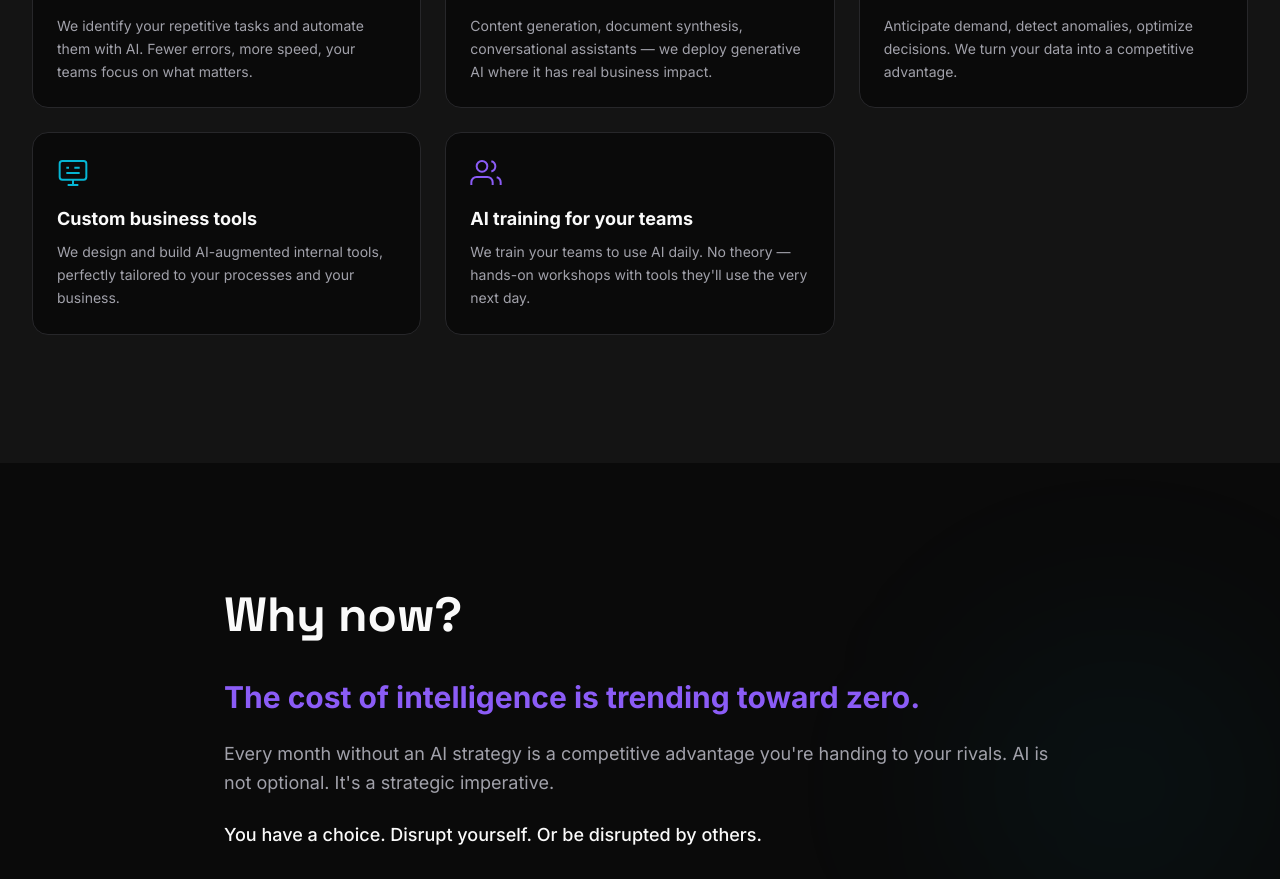
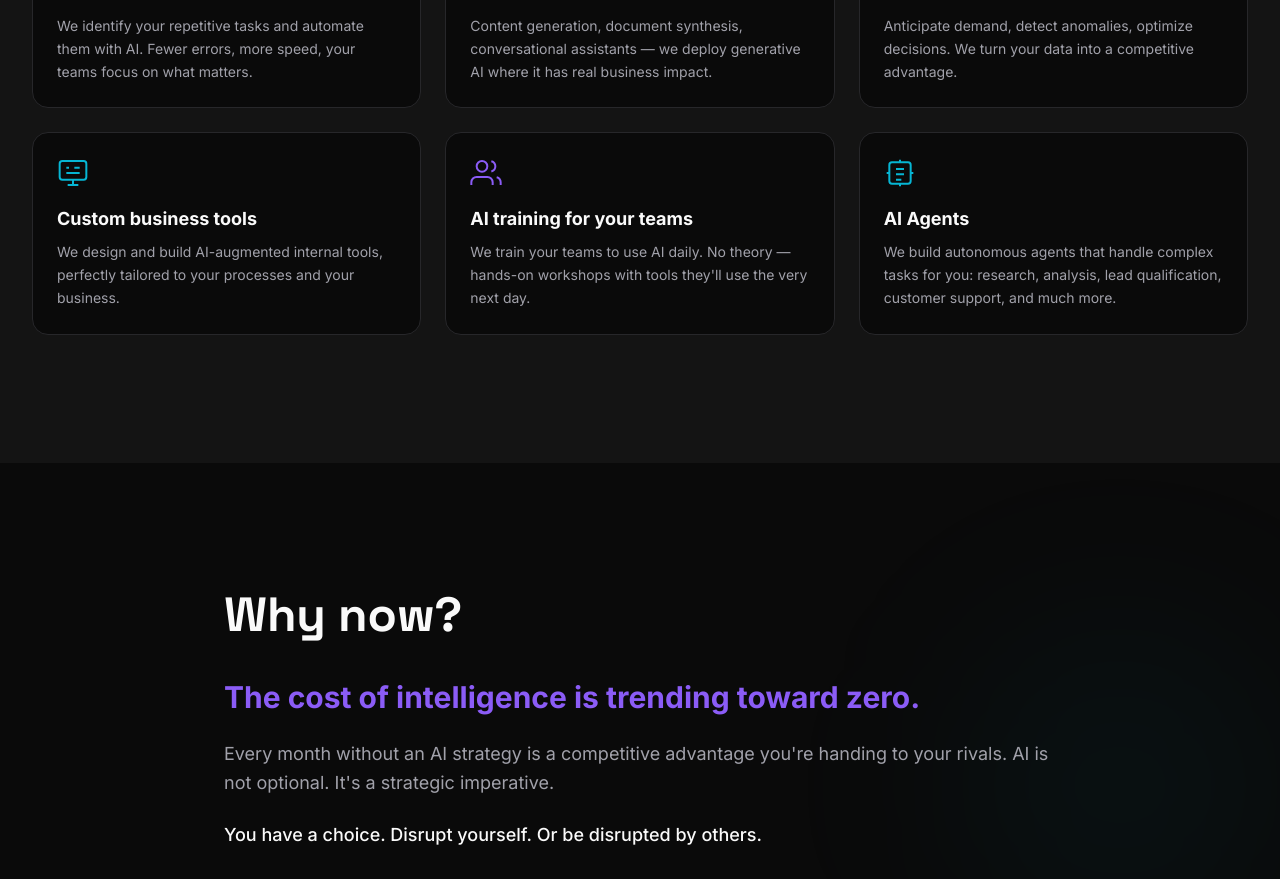
Before and after one commit to meidynfrance/infinex-studio, a Next.js app: page /en in a window 1280 px wide. Shown: the part 1840-2719 px from the top of the page. Built offline with nearby package versions, Linux system fonts and the light colour scheme.

Commit message:
feat: add AI Agents to use cases section
Co-Authored-By: Claude Opus 4.6 <noreply@anthropic.com>

```diff
--- a/messages/en.json
+++ b/messages/en.json
@@ -58,6 +58,10 @@
       {
         "title": "AI training for your teams",
         "description": "We train your teams to use AI daily. No theory — hands-on workshops with tools they'll use the very next day."
+      },
+      {
+        "title": "AI Agents",
+        "description": "We build autonomous agents that handle complex tasks for you: research, analysis, lead qualification, customer support, and much more."
       }
     ]
   },
--- a/messages/fr.json
+++ b/messages/fr.json
@@ -58,6 +58,10 @@
       {
         "title": "Formation IA pour vos équipes",
         "description": "On forme vos collaborateurs à utiliser l'IA au quotidien. Pas de la théorie — des ateliers pratiques avec des outils qu'ils utiliseront dès le lendemain."
+      },
+      {
+        "title": "Agents IA",
+        "description": "On conçoit des agents autonomes qui exécutent des tâches complexes pour vous : recherche, analyse, qualification de leads, support client, et bien plus."
       }
     ]
   },
--- a/src/components/home/UseCases.tsx
+++ b/src/components/home/UseCases.tsx
@@ -25,18 +25,24 @@ const icons = [
     <path d="M8 21h8M12 17v4" />
     <path d="M7 8h2m4 0h4M7 12h10" />
   </svg>,
-  // Formation - graduation cap / users
+  // Formation - users
   <svg key="training" width="32" height="32" viewBox="0 0 24 24" fill="none" stroke="currentColor" strokeWidth="1.5" className="text-accent-primary">
     <path d="M17 21v-2a4 4 0 00-4-4H5a4 4 0 00-4 4v2" />
     <circle cx="9" cy="7" r="4" />
     <path d="M23 21v-2a4 4 0 00-3-3.87M16 3.13a4 4 0 010 7.75" />
+  </svg>,
+  // Agents IA - bot/cpu
+  <svg key="agents" width="32" height="32" viewBox="0 0 24 24" fill="none" stroke="currentColor" strokeWidth="1.5" className="text-accent-secondary">
+    <rect x="4" y="4" width="16" height="16" rx="2" />
+    <path d="M9 9h6M9 13h6M9 17h4" />
+    <path d="M12 2v2M12 20v2M2 12h2M20 12h2" />
   </svg>,
 ];
 
 export function UseCases() {
   const t = useTranslations("useCases");
 
-  const cases = [0, 1, 2, 3, 4] as const;
+  const cases = [0, 1, 2, 3, 4, 5] as const;
 
   return (
     <section className="py-24 sm:py-32 bg-background-secondary">
```
